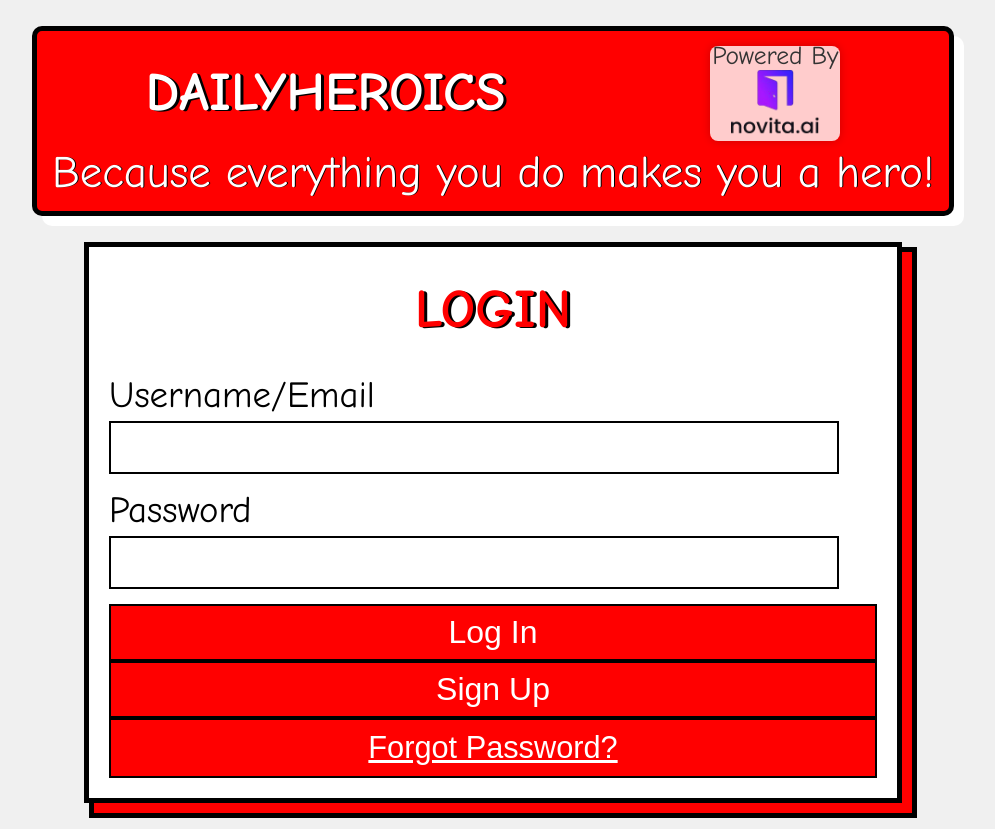
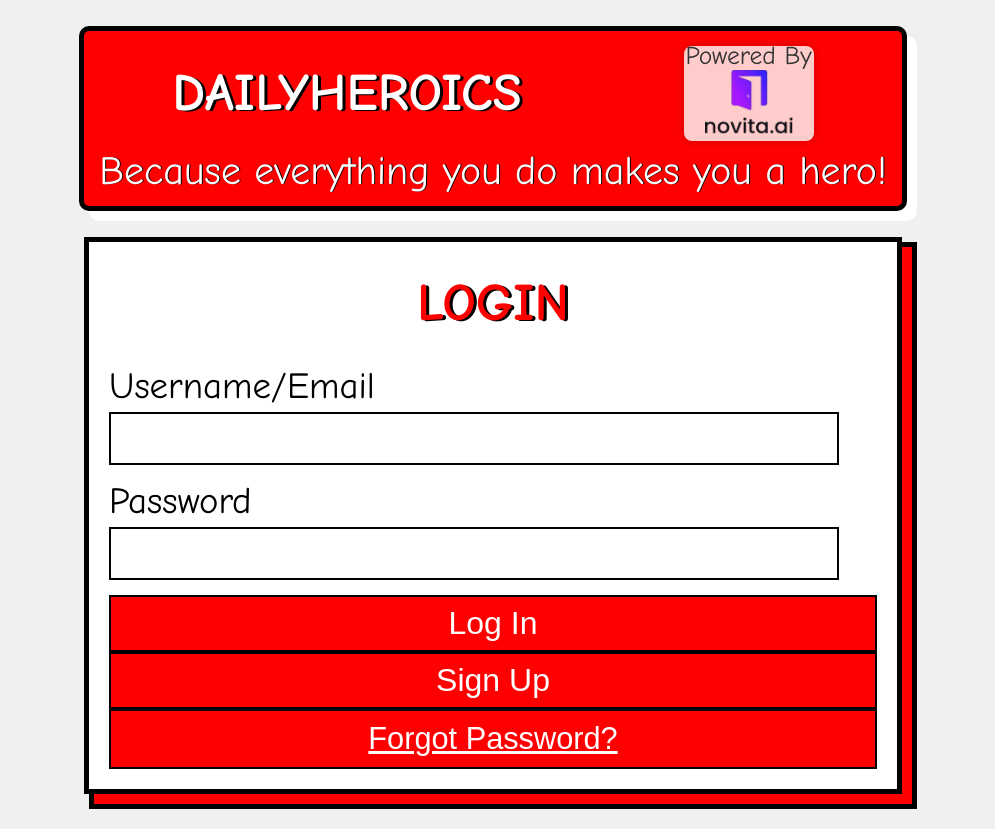
Before and after one commit to GiulianoV8/AI_Comic_Book, a website: page Public/login.html in a window 1280 px wide. Shown: the whole page, without its empty margins (147-1142 px from the left). Drawn offline with Linux system fonts and the light colour scheme.

Commit message:
Update login.css

```diff
--- a/Public/login.css
+++ b/Public/login.css
@@ -374,22 +374,22 @@ select{
         width: 80px;
     }
     #title {
-        max-width: 93%;
+        max-width: 90%;
         line-height: 100%;
     }
     .login-container, .signup-container, .attributes-container, .recover-password-container {
-        max-width: 80%;
+        max-width: 70%;
     }
     .title-text {
         font-size: 2.8em;
         line-height: 100%;
     }
     .subtitle-text {
-        font-size: 2.5em;
+        font-size: 2.3em;
         line-height: 100%;
     }
     label {
-        font-size: 2.3em;
+        font-size: 2em;
     }
     input, select, textarea {
         width: 95%;
@@ -398,7 +398,7 @@ select{
         padding: 6px;
     }
     .login-button, .signup-button, .submit-button, .recover-button{
-        font-size: 2em;
+        font-size: 1.9em;
     }
     #recoverPasswordLink, .recovery-message  {
         font-size: 1.5em;
@@ -417,11 +417,11 @@ select{
         line-height: 100%;
     }
     .title-text {
-        font-size: 3.4em;
+        font-size: 3.3em;
         line-height: 100%;
     }
     .subtitle-text {
-        font-size: 2.8em;
+        font-size: 2.5em;
         line-height: 100%;
     }
     label {
```
